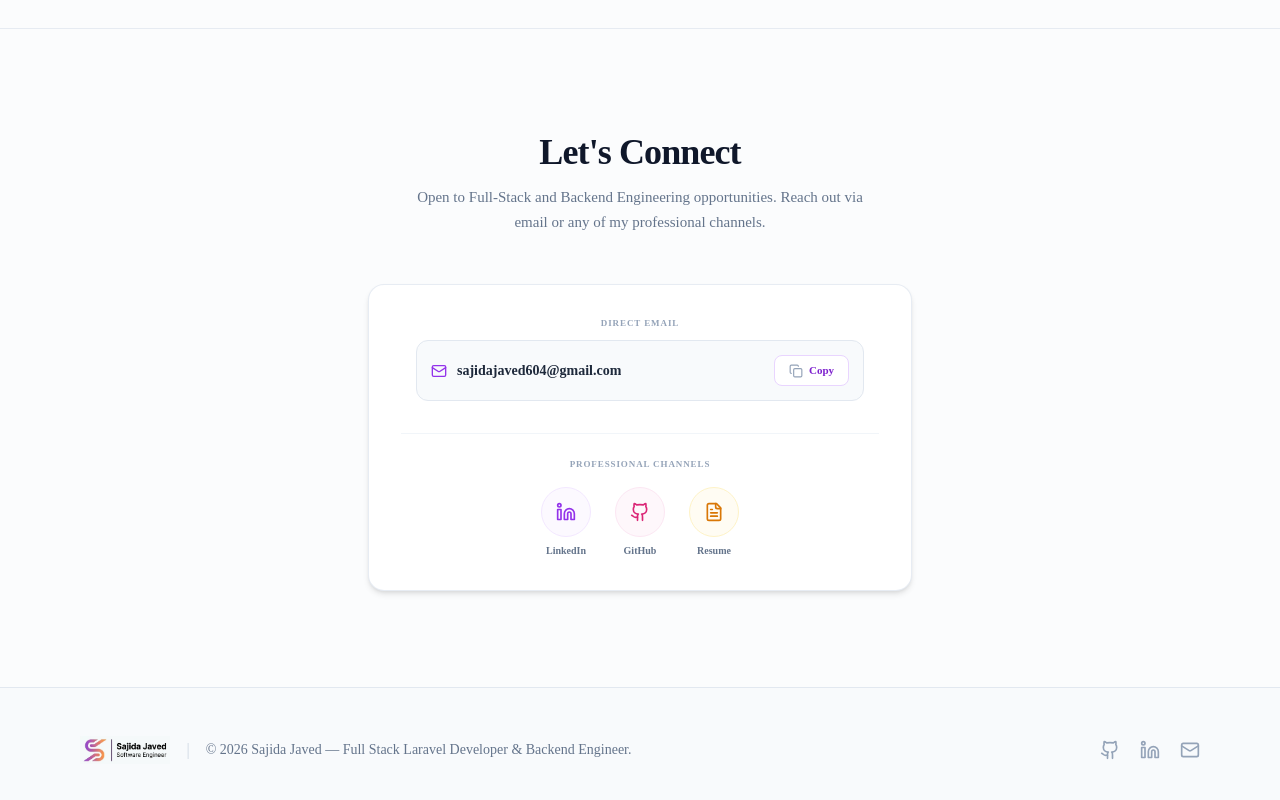
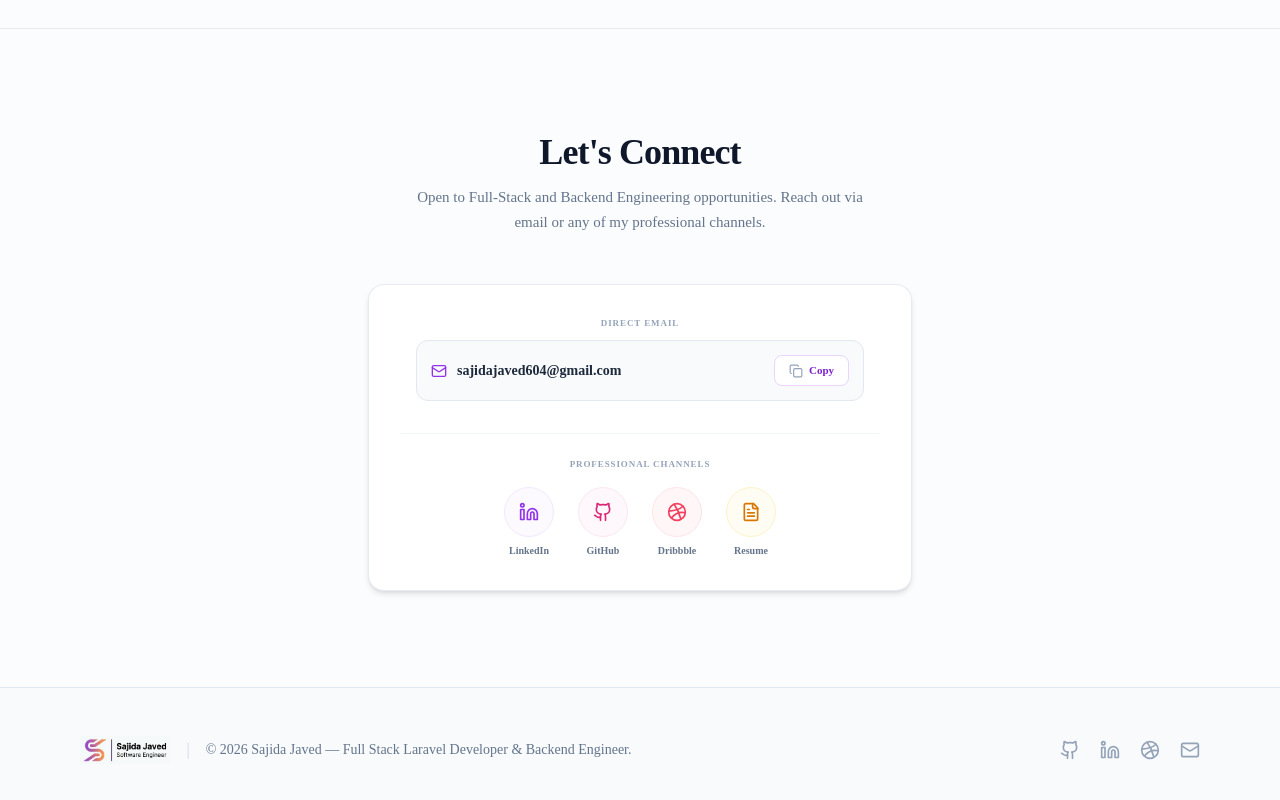
Before and after one commit to sajida-dev/sajida-portfolio, a Next.js app: page / in a window 1280 px wide. Shown: the part 10831-11631 px from the top of the page. Built offline with nearby package versions, Linux system fonts and the light colour scheme.

Commit message:
update 13 August

```diff
--- a/components/navigation/Footer.tsx
+++ b/components/navigation/Footer.tsx
@@ -1,5 +1,5 @@
 import { portfolioData } from "@/data/portfolioData";
-import { Github, Linkedin, Mail } from "lucide-react";
+import { Github, Linkedin, Mail, Dribbble } from "lucide-react";
 import Image from "next/image";
 
 export default function Footer() {
@@ -29,6 +29,9 @@ export default function Footer() {
           <a href={portfolioData.contact.linkedin} target="_blank" rel="noreferrer" className="text-slate-400 hover:text-purple-600 transition-colors" title="LinkedIn">
             <Linkedin className="w-5 h-5" />
           </a>
+          <a href={portfolioData.contact.dribbble} target="_blank" rel="noreferrer" className="text-slate-400 hover:text-rose-500 transition-colors" title="Dribbble">
+            <Dribbble className="w-5 h-5" />
+          </a>
           <a href={`mailto:${portfolioData.contact.email}`} className="text-slate-400 hover:text-purple-600 transition-colors" title="Email">
             <Mail className="w-5 h-5" />
           </a>
--- a/components/sections/Contact.tsx
+++ b/components/sections/Contact.tsx
@@ -2,7 +2,7 @@
 
 import { useState } from "react";
 import { portfolioData } from "@/data/portfolioData";
-import { Mail, Github, Linkedin, FileText, Copy, Check } from "lucide-react";
+import { Mail, Github, Linkedin, FileText, Copy, Check, Dribbble } from "lucide-react";
 
 export default function Contact() {
   const [copied, setCopied] = useState(false);
@@ -93,6 +93,18 @@ export default function Contact() {
               </a>
 
               <a
+                href={portfolioData.contact.dribbble}
+                target="_blank"
+                rel="noreferrer"
+                className="flex flex-col items-center gap-1.5 group"
+              >
+                <div className="p-3.5 bg-rose-50/60 border border-rose-100 rounded-full group-hover:bg-rose-500 group-hover:border-rose-500 transition-all text-rose-500 group-hover:text-white shadow-xs">
+                  <Dribbble className="w-5 h-5" />
+                </div>
+                <span className="text-[10px] font-semibold font-mono text-slate-500 group-hover:text-rose-500 transition-colors">Dribbble</span>
+              </a>
+
+              <a
                 href="/Sajida Javed - Associate Software Engineer.pdf"
                 download="Sajida Javed - Associate Software Engineer.pdf"
                 className="flex flex-col items-center gap-1.5 group"
--- a/data/portfolioData.ts
+++ b/data/portfolioData.ts
@@ -483,6 +483,7 @@ export const portfolioData = {
     email: "sajidajaved604@gmail.com",
     linkedin: "https://linkedin.com/in/sajida-javed",
     github: "https://github.com/sajida-dev",
+    dribbble: "https://dribbble.com/sajida-javed",
     portfolio: "https://sajidajaved.netlify.app",
     leetcode: "https://leetcode.com/SajidaJaved",
     hackerrank: "https://hackerrank.com/sajidajaved",
```
